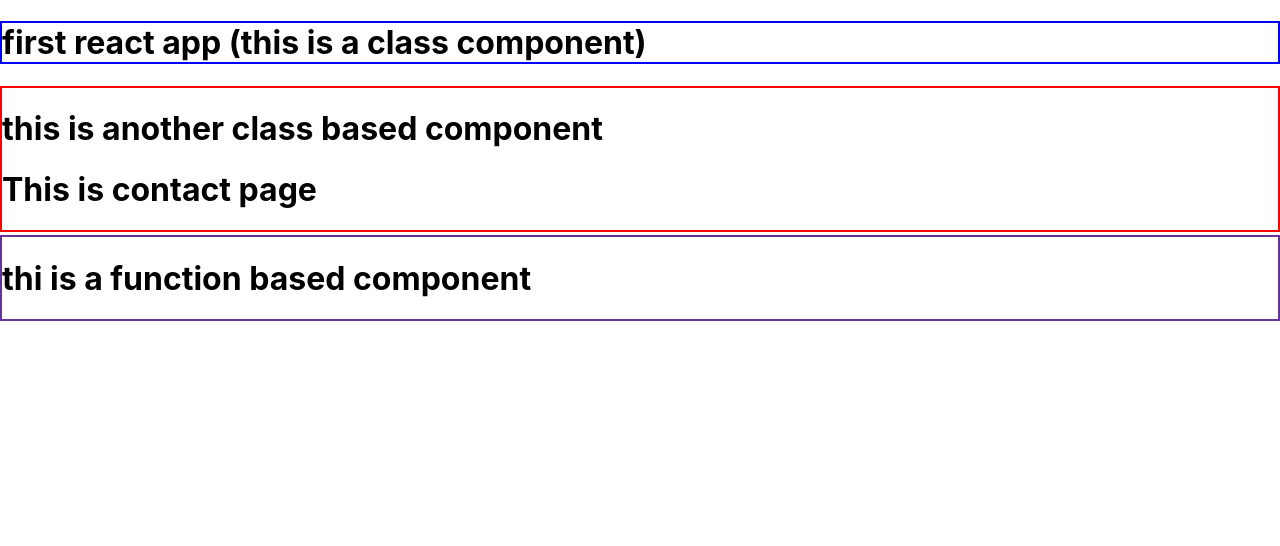
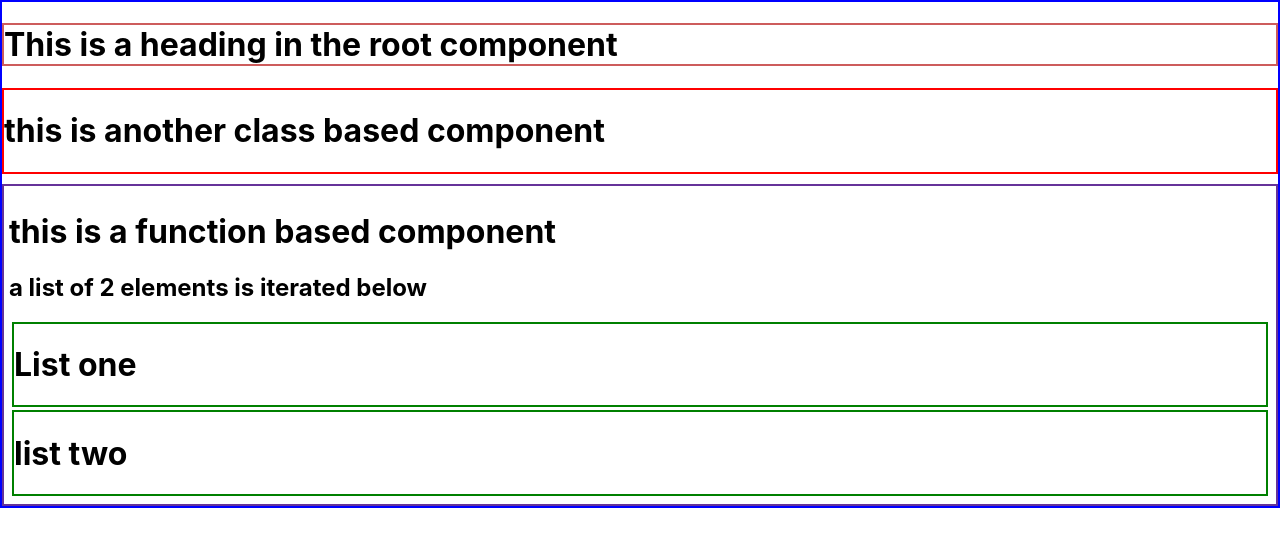
Before and after one commit to saurabh-saraswat21/ReactBasics, a React (Create React App) app in the folder reactapp/: page / in a window 1280 px wide. Shown: the top 546 px of the page. Built offline with nearby package versions, Linux system fonts and the light colour scheme.

Commit message:
iterated a list and add proper comments

```diff
--- a/reactapp/src/App.js
+++ b/reactapp/src/App.js
@@ -1,18 +1,45 @@
+
+// importing react to be used
 import React, { Component } from 'react';
-import Contact from './Contact'
+
+// importing child components
+import Component2 from './component2'
 import Component3 from './component3'
+
 class App extends Component {
+  state = {
+    // this is the list we are going to inject and display in the Contact component
+    list: [
+      //  each child in an array or iterator should have a unique attribute here in this case is id
+      { name: 'List one', id: 1 },
+      { name: 'list two', id: 2 }
+
+    ]
+
+  }
   render() {
     return (
       <div className="App">
-        <h1 className="head"> first react app (this is a class component)</h1>
-        {/* <button onClick={this.showcontact} > show contact app</button > */}
 
-        {/* //this is how you nest a  class based component */}
+        {/* heading in the root app component */}
+        <h1 className="heading"> This is a heading in the root component </h1>
 
-        <Contact/>
-      {/* this is how you nest a function based compopnent */}
-        { Component3() }
+        {/* first child component(class based)  */}
+        <div className="child comp1">
+
+          {/* this is how you nest child components */}
+          <Component2 />
+
+        </div>
+
+        {/* second child component (func based) */}
+        <div className="child comp2">
+
+          {/* passing state of root component to be used in child component as props */}
+          <Component3 list={this.state.list} />
+
+        </div>
+
       </div>
     )
   };
--- a/reactapp/src/Contact.js
+++ b/reactapp/src/component2.js
@@ -3,11 +3,10 @@ import React , { Component } from 'react';
 class Contact extends Component {
     render(){
         return(
-            <div className="contact-page">
+            <div className="Component2">
 
             <div>
                 <h1>this is another class based component</h1>
-                <h1>This is contact page</h1>
             </div>
 
             </div>
--- a/reactapp/src/component3.js
+++ b/reactapp/src/component3.js
@@ -1,8 +1,27 @@
 import React from 'react';
-const Component3 = (props) =>{
+// A func based component with {list} passed manually as a props using destructuring
+const Component3 = ({list}) =>{
+
+    //this  "map" method itereats list one by one storing in "item" and then store in "mylist"
+
+    const mylist = list.map(item =>{
+
+        return(
+            // "key" is the unique attribute
+            <div className="mylist" key = {item.id}>
+                <h1>{item.name}</h1>
+            </div>
+        )
+    })
     return(
         <div className= "Component3">
-            <h1>thi is a function based component</h1>
+
+            <h1>this is a function based component</h1>
+            <h2>a list  of 2 elements is iterated below </h2>
+
+            {/* linking the iterated list to the main return method */}
+            {mylist}
+
 
         </div>
     )
--- a/reactapp/src/index.css
+++ b/reactapp/src/index.css
@@ -12,19 +12,30 @@ code {
     monospace;
 }
 /* style for root class based component */
-.head{
+.App{
   border: 2px solid blue;
 }
+/* styling for the  heading in the root comp */
+.heading{
+  border: 2px solid indianred;
+}
 
-/* styling for nested class based component */
-.contact-page{
+/* styling for  first nested class based component2 */
+.Component2{
 
   border: 2px solid red;
 }
 
-/* Styling for function based component */
+/* Styling for  second nested function based component3 */
 
 .Component3{
-  margin-top:3px;
+  margin-top:10px;
   border: 2px solid rebeccapurple;
+  padding: 5px;
 }
+
+/* Styling for the iterated list of component3 */
+.mylist{
+  margin: 3px;
+  border: 2px solid green;
+}
```
